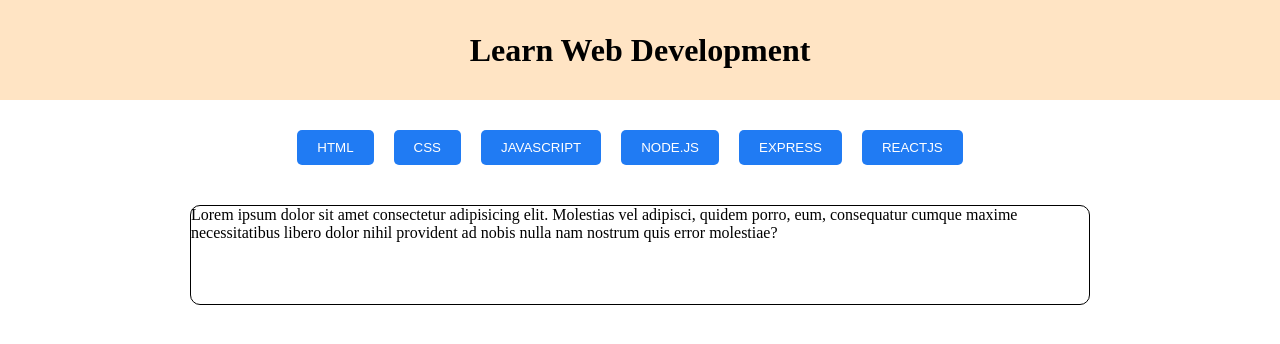
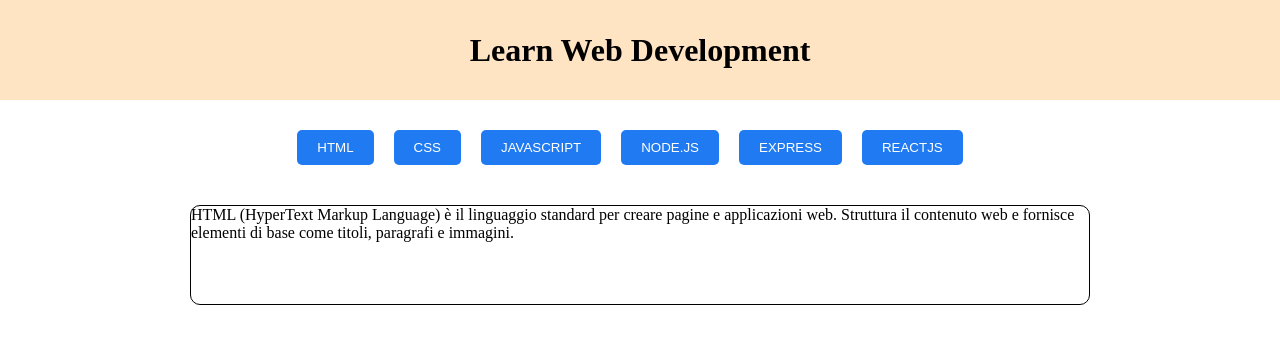
Before and after one commit to SwitchTia/react-use-state, a React (Vite) app: page / in a window 1280 px wide. Shown: the top 344 px of the page. Built offline with nearby package versions, Linux system fonts and the light colour scheme.

Commit message:
Feat: OnClick set

```diff
--- a/src/components/Main.jsx
+++ b/src/components/Main.jsx
@@ -1,19 +1,24 @@
+import { useState } from "react";
 import Button from "./Button";
 
 export default function Main({ languages }) {
+  const [selectedIndex, setSectedIndex] = useState(0)
 
   return (
     <main>
       <div className="container">
 
         <div className="flex">
-          {languages.map((language) => (
-            <Button key={language.id} language={language} />
+          {languages.map((language, index) => (
+            <Button
+            key={language.id}
+            language={language}
+            onClick={() => setSectedIndex(index)}
+            />
           ))}
         </div>
         <div className="box">
-          <p>Lorem ipsum dolor sit amet consectetur adipisicing elit. Molestias vel adipisci, quidem porro, eum, consequatur cumque maxime necessitatibus libero dolor nihil provident ad nobis nulla nam nostrum quis error molestiae?</p>
-
+          <p>{languages[selectedIndex].description}</p>
         </div>
       </div>
     </main>
```
